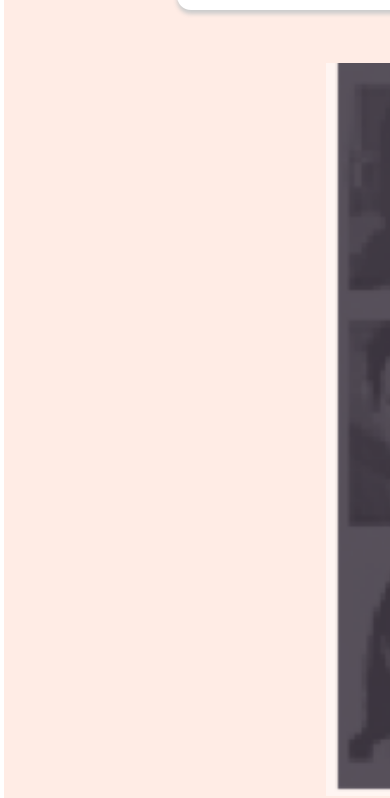
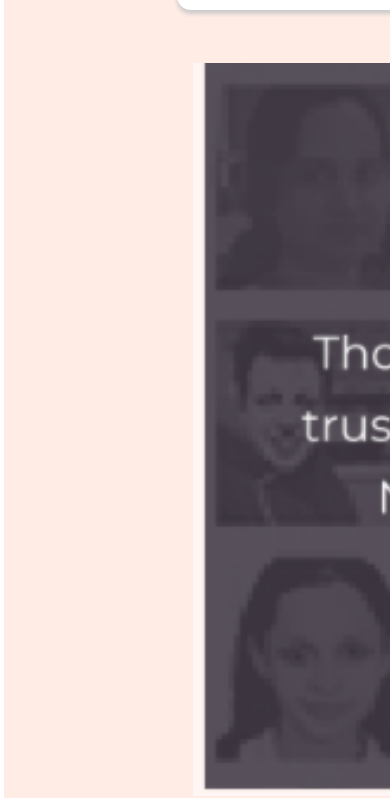
Before and after one commit to prince199930/Ufaber, a website: page index.html in a window 390 px wide. Shown: the part 1299-2097 px from the top of the page. Drawn offline with Linux system fonts and the light colour scheme.

Commit message:
media-query-changes

```diff
--- a/style.css
+++ b/style.css
@@ -529,7 +529,7 @@
 
     #form-img2 img{
         width: 1201px;
-        margin-left: -405px;
+        margin-left: -670px;
     }
 
     #Demo-book{
```
